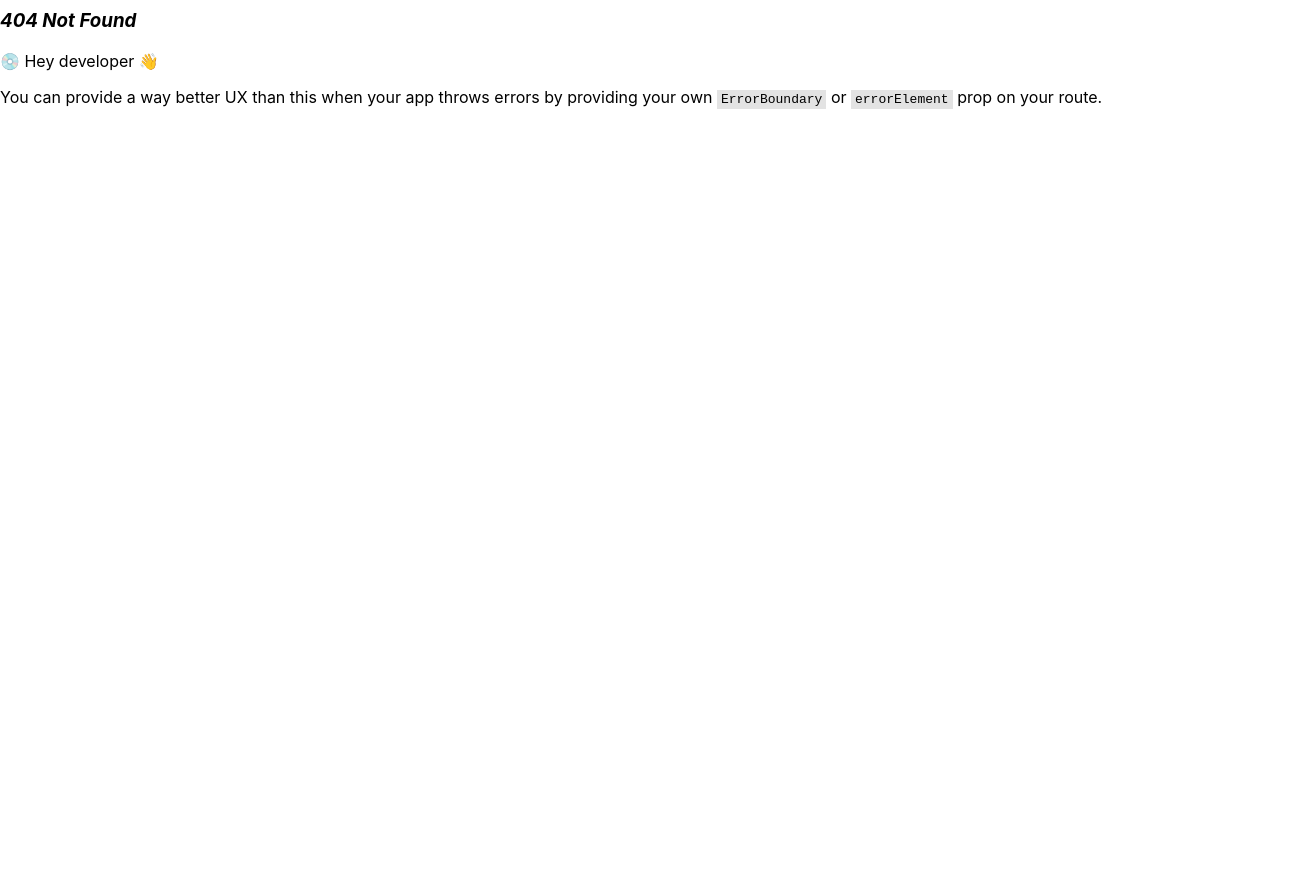
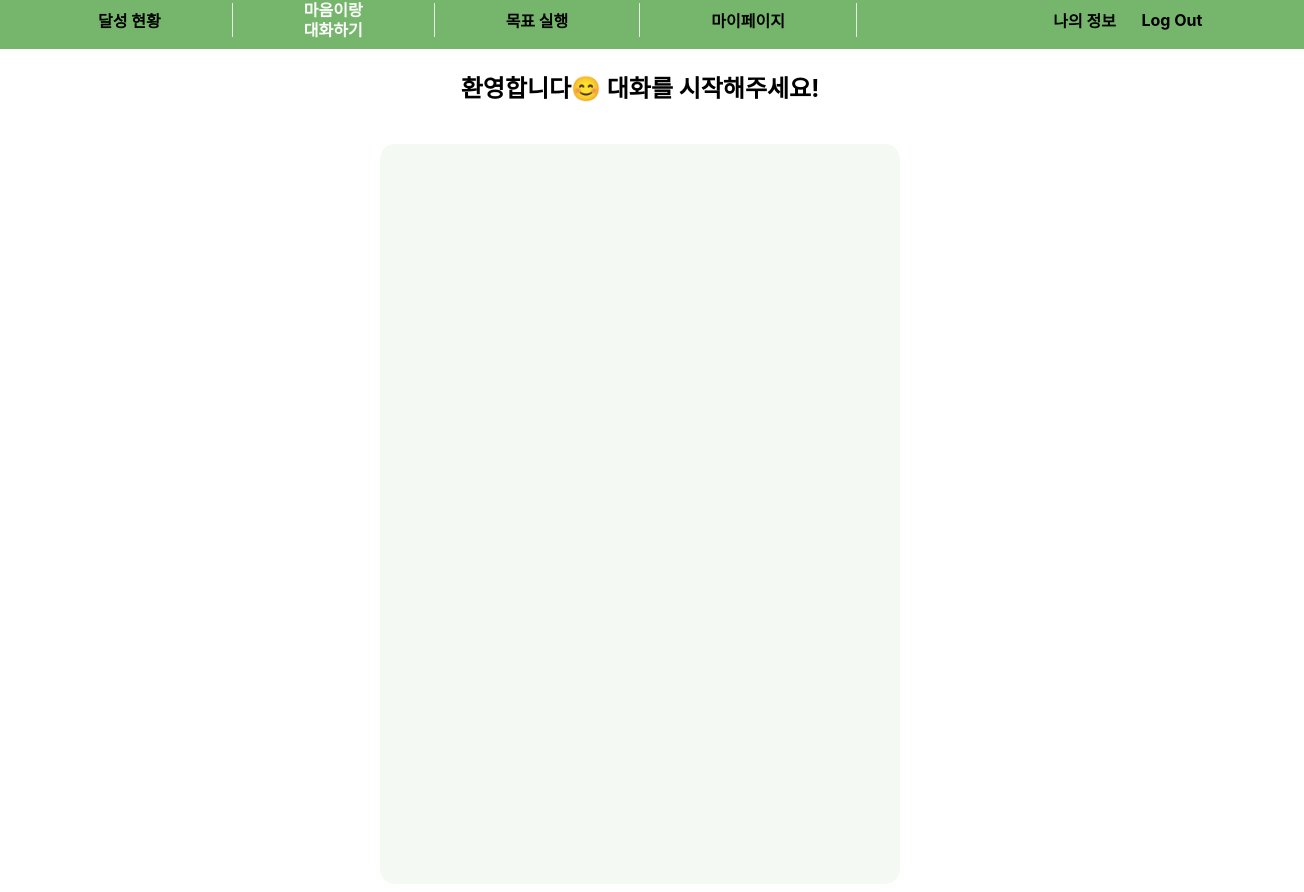
Before and after one commit to KKimgy013/withus-client, a React app: page /api/chat in a window 1280 px wide. Before the commit this address had no page. Shown: the part 60-952 px from the top of the page, 1304 px wide, since content can reach past the window. Before the commit the page ends 800 px from the top, so only its background shows below. Built offline with nearby package versions, Linux system fonts and the light colour scheme; the HTML template or start-up script is replaced by a standard one; a web font is replaced by a local one.

Commit message:
add:chatbot 페이지 뷰 구현

```diff
--- a/package.json
+++ b/package.json
@@ -10,6 +10,7 @@
     "preview": "vite preview"
   },
   "dependencies": {
+    "axios": "^1.7.7",
     "build": "^0.1.4",
     "react": "^18.3.1",
     "react-dom": "^18.3.1",
--- /dev/null
+++ b/src/components/Chatbot.jsx
@@ -0,0 +1,88 @@
+import React, { useState, useEffect, useRef } from 'react';
+import axios from 'axios';
+import '../css/Chatbot.css';
+
+const Chatbot = () => {
+    const [messages, setMessages] = useState([]);
+    const [input, setInput] = useState('');
+    const messagesEndRef = useRef(null);
+    const [loading, setLoading] = useState(false); // 로딩 상태 추가
+    // 메시지 전송 함수
+    const sendMessage = async () => {
+        if (!input.trim()) return;
+
+        // 사용자 메시지 추가
+        const userMessage = { sender: 'user', text: input };
+        setMessages((prevMessages) => [...prevMessages, userMessage]);
+        setInput('');
+        setLoading(true); // 로딩 상태 활성화
+
+        try {
+            // 백엔드로 메시지 전송
+            const response = await axios.post('http://localhost:3000/api/chat', { message: input });
+
+            // 챗봇 응답 추가
+            const botMessage = { sender: 'bot', text: response.data.message };
+            setMessages((prevMessages) => [...prevMessages, botMessage]);
+        } catch (error) {
+            console.error('Error sending message:', error);
+            const errorMessage = { sender: 'bot', text: 'API 호출 중 오류가 발생했습니다.' };
+            setMessages((prevMessages) => [...prevMessages, errorMessage]);
+        }finally {
+            setLoading(false); // 로딩 상태 비활성화
+        }
+    };
+
+    // 엔터 키로 메시지 전송
+    const handleKeyPress = (e) => {
+        if (e.key === 'Enter') {
+            sendMessage();
+        }
+    };
+
+    // 최신 메시지로 스크롤 이동
+    useEffect(() => {
+        messagesEndRef.current?.scrollIntoView({ behavior: 'smooth' });
+    }, [messages]);
+
+    return (
+        <div className="chat-wrap">
+            <h2>환영합니다😊 대화를 시작해주세요!</h2>
+
+            <div id="chat-container">
+                <div id="chat-messages">
+                    {messages.map((msg, index) => (
+                        <div className='message-box'>
+                            <div key={index} className={`message ${msg.sender === 'user' ? 'user-message' : 'bot-message'}`}>
+                                <strong>{msg.sender === 'user' ? '' : '마음이: '}</strong>
+                                {msg.text}
+
+                            </div>
+                        </div>
+                    ))}
+                    <div ref={messagesEndRef} />
+                    {loading && (
+                        <div className='message-box'>
+                            <div className="message">
+                                <strong>마음이:</strong> 입력 중...
+                            </div>
+                        </div>
+                    )}
+                </div>
+
+                <div id="user-input">
+                    <input
+                        type="text"
+                        value={input}
+                        onChange={(e) => setInput(e.target.value)}
+                        onKeyPress={handleKeyPress}
+                        placeholder="마음을 나누는 메세지를 입력하세요..."
+                    />
+                    <button onClick={sendMessage}>전송</button>
+                </div>
+            </div>
+        </div>
+    );
+};
+
+export default Chatbot;
--- /dev/null
+++ b/src/css/Chatbot.css
@@ -0,0 +1,129 @@
+
+.chat-wrap{
+    display:flex;
+
+    flex-direction: column;
+    align-items: center;
+  }
+
+  .chat-container {
+    width: 600px;
+    height: 800px;
+    display: flex;
+    flex-direction: column;
+    border-radius: 15px;
+
+    border: 30px solid #E3E7E2;
+    align-items: center;
+    margin-top: 20px;
+  }
+
+  .chat-container h1 {
+    margin-bottom: 20px;
+    margin-top: 20px;
+    padding-top: 20px;
+  }
+
+  #chat-container {
+    width: 500px;
+    height: 800px;
+    display: flex;
+    flex-direction: column;
+    border-radius: 15px;
+
+
+    align-items: center;
+    font-size:large;
+    margin-top: 20px;
+
+  }
+
+  #chat-messages {
+    flex-grow: 1;
+     padding: 10px;
+     /* background-color: pink; */
+     border-radius: 15px;
+      padding: 10px;
+
+      width:100%;
+      background-color: #F5F9F4;
+  }
+
+  .bot-message {
+    background-color: #d4f8d4;
+    margin:10px;
+    padding: 10px;
+    border-radius: 5px;
+  }
+  .message-box{
+    width:100%;
+    overflow:hidden;
+  }
+
+    .user-message {
+      flex-grow: 1;
+    background-color: #e6e6e6;
+    align-self: flex-start;
+    text-align: right;
+    margin:10px;
+    padding: 10px;
+    border-radius: 5px;
+    float:right;
+
+  }
+
+
+  #user-input {
+    display: flex;
+    padding: 10px;
+    width:100%;
+  }
+
+  #user-input input {
+    flex-grow: 1;
+    width: calc(70% - 40px);
+
+    margin-left:10px;
+    border-radius: 10px;
+    border-color: #4CAF50;
+    border-width: 3px;
+    border-style: hidden;
+      background-color: #d4f8d4;
+
+  }
+
+  #user-input button {
+    width: 100px;
+    height: 40px;
+    background-color: #4CAF50;
+    border-radius: 10px;
+    border-style: hidden;
+    border-color: #4CAF50;
+    color: white;
+    font-size:large;
+
+    font-weight: 1000;
+  }
+
+
+  .pageWrapper {
+    background-color: #fff;
+    display: flex;
+    flex-direction: column;
+    overflow: hidden;
+    padding: 8px 0 70px;
+  }
+
+  .mainContent {
+    align-self: center;
+    margin-top: 71px;
+    width: 100%;
+    max-width: 1224px;
+  }
+
+  @media (max-width: 991px) {
+    .mainContent {
+      max-width: 100%;
+      margin-top: 40px;
+    }
+  }
--- a/src/pages/ChatPage.jsx
+++ b/src/pages/ChatPage.jsx
@@ -1,5 +1,23 @@
-// import React from "react";
+import React from 'react';
+import Header from "../components/Header";
+import Chatbot from '../components/Chatbot';
+import '../css/Chatbot.css';
+import '../style.css';
 
-export default function ChatPage() {
-  return <div>This is ChatPage</div>;
+function ChatPage() {
+    return (
+
+        <div className="Chatbot">
+          <div className="chat-page">
+                <Header />
+                </div>
+            <main>
+
+                <Chatbot />
+            </main>
+        </div>
+
+    );
 }
+
+export default ChatPage;
```
Also changed, not shown: src/routers/routes.jsx (+6 -1 lines), 1 other file (tests, documents, lock files or other folders).
